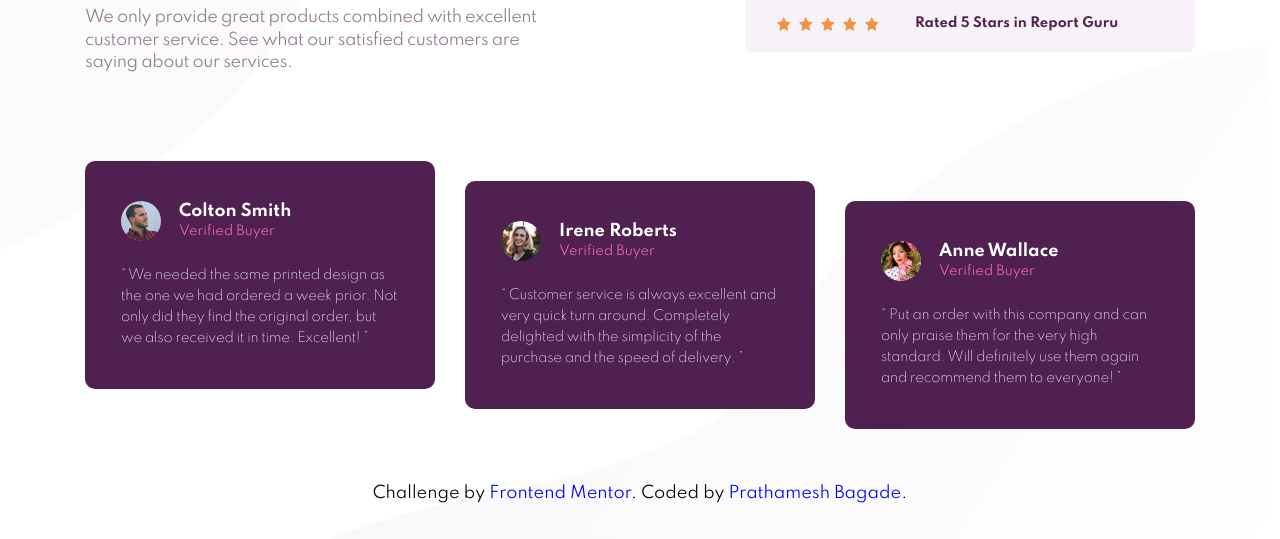
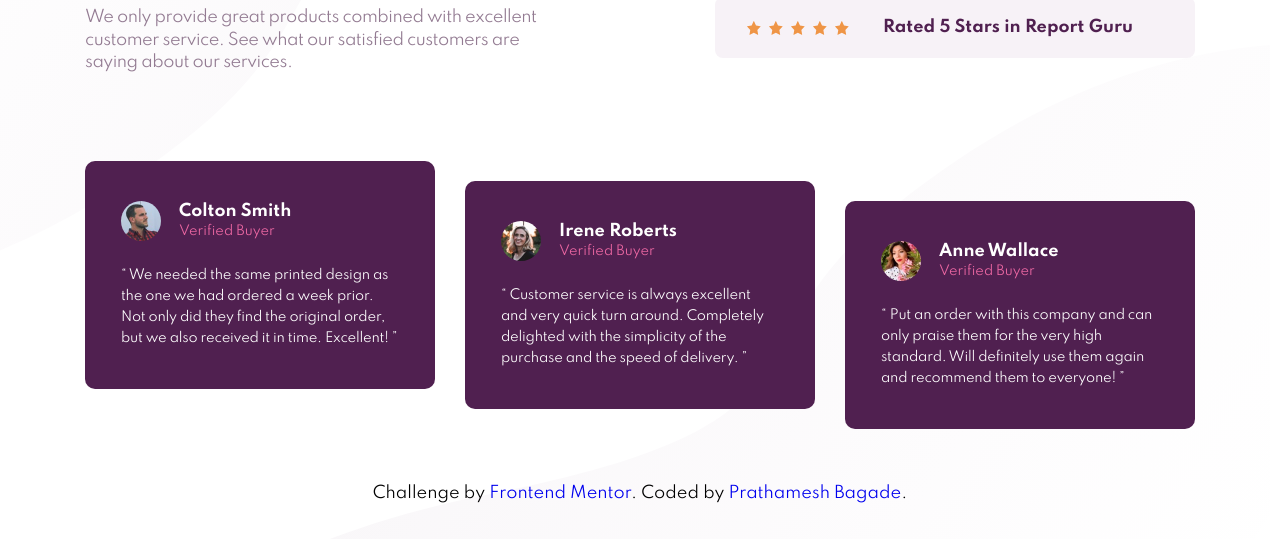
Before and after one commit to MrITACHI008/FrontEnd_Master, a plain HTML site: page social-proof-section-master/index.html in a window 1280 px wide. Shown: the part 261-800 px from the top of the page. Drawn offline with Linux system fonts and the light colour scheme.

Commit message:
changed  css

```diff
--- a/social-proof-section-master/style.css
+++ b/social-proof-section-master/style.css
@@ -38,16 +38,9 @@ body {
     transition: ease-in-out 0.3s;
   }
 
-  h1:hover {
-    color: hsla(333, 80%, 67%, 1);
-    transition: ease-in-out 0.3s;
-  }
 
-  h2 {
-    font-size: 13px;
-    font-weight: 700;
-    color: hsla(300, 43%, 22%, 1);
-  }
+
+
 
   .heading p {
     font-weight: 400;
@@ -78,8 +71,8 @@ body {
 
   .rating__review {
     display: flex;
-    gap: 36px;
-    width: 28.125rem;
+    gap: 34px;
+    width: 30rem;
     align-items: center;
     padding: 1.25rem 2rem;
     color: hsla(300, 43%, 22%, 1);
@@ -153,7 +146,7 @@ body {
     transform: translatey(-20px);
     transition: ease-in-out 0.3s;
     filter: brightness(1.3);
-    background-color: rgb(122, 8, 57);
+    background-color: rgb(87, 25, 87);
   }
 
   .profile__info {
@@ -175,7 +168,7 @@ body {
   }
 
   .card__user p {
-    font-weight: 200;
+    font-weight: 400;
     font-size: 13px;
     line-height: 1.6;
     letter-spacing: -0.232143px;
```
